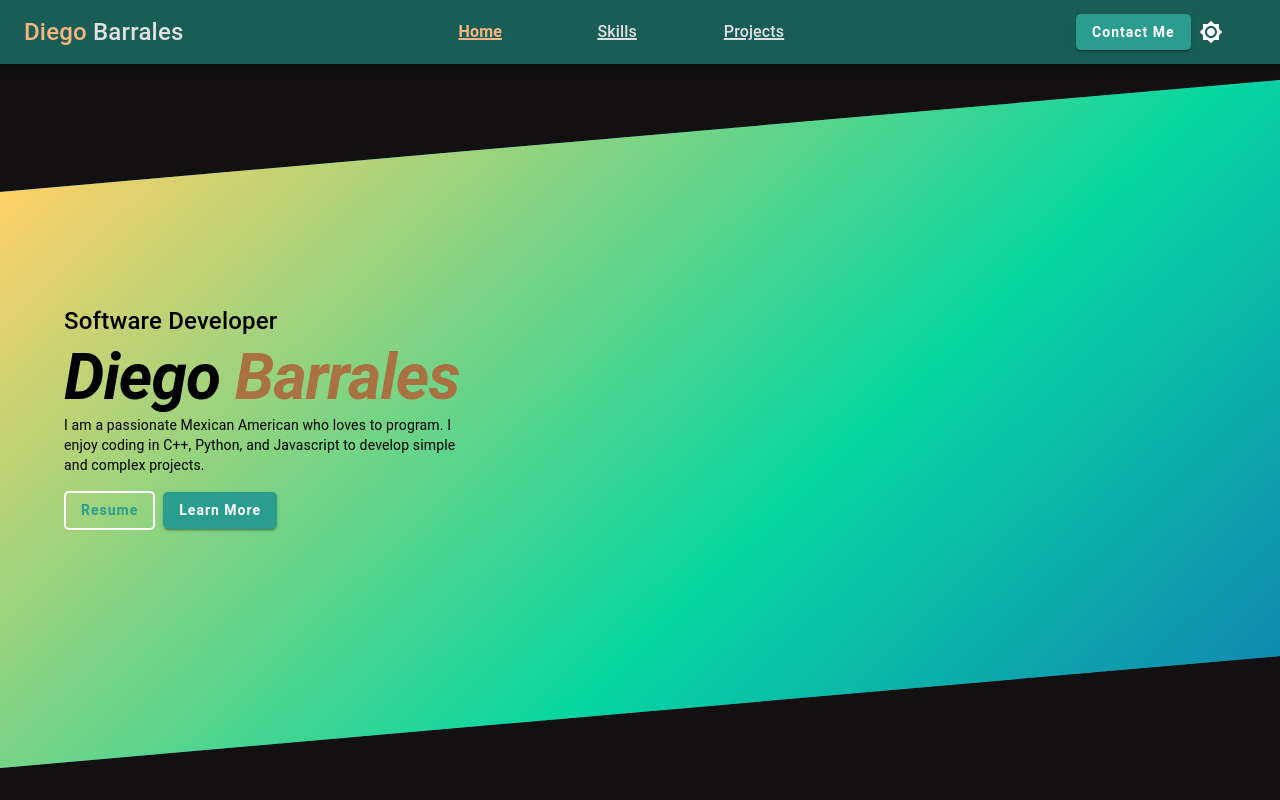
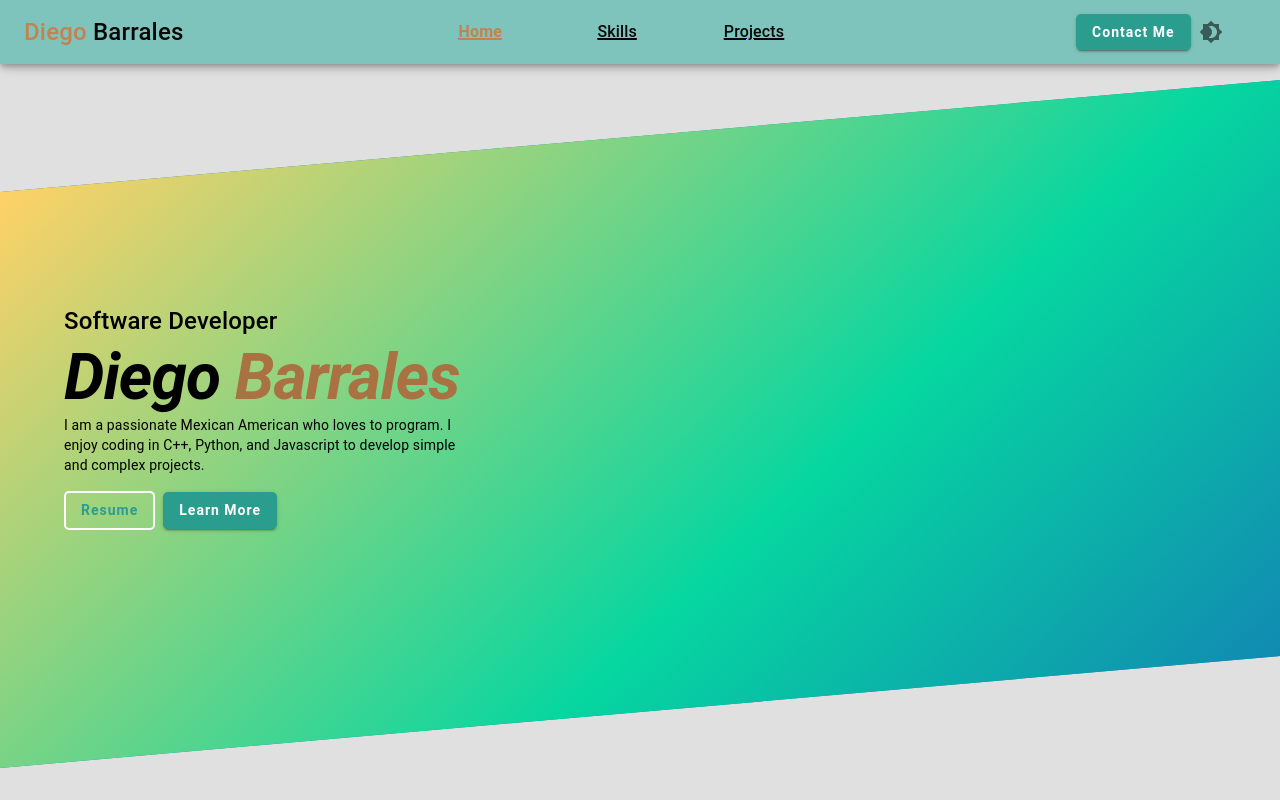
Before and after one commit to barrales-d/portfolio, a React (Create React App) app: page /#/ in a window 1280 px wide. Shown: the top 800 px of the page. Built offline with nearby package versions, Linux system fonts and the light colour scheme.

Commit message:
Determine theme on System Preferences

```diff
--- a/src/theme.js
+++ b/src/theme.js
@@ -1,5 +1,5 @@
 import { createTheme } from '@mui/material';
-import { createContext, useMemo, useState } from 'react';
+import { createContext, useLayoutEffect, useMemo, useState } from 'react';
 
 export const colorpalette = (mode) => {
   if (mode === 'dark') {
@@ -225,7 +225,23 @@ const themeSettings = (mode) => {
 export const ThemeContext = createContext();
 
 export const useMode = () => {
-  const [isDarkMode, setIsDarkMode] = useState(true);
+  const [isDarkMode, setIsDarkMode] = useState(false);
+
+  const prefersDark = window.matchMedia('(prefers-color-scheme: dark)').matches;
+  const prefersLight = window.matchMedia('(prefers-color-scheme: light)').matches;
+  const prefersNotSet = window.matchMedia('(prefers-color-scheme: no-preference)').matches;
+
+  useLayoutEffect(() => {
+    if (prefersDark) {
+      setIsDarkMode(true);
+    }
+    if (prefersLight) {
+      setIsDarkMode(false);
+    }
+    if (prefersNotSet) {
+      setIsDarkMode(true);
+    }
+  }, [prefersDark, prefersLight, prefersNotSet]);
 
   const toggleTheme = () => {
     setIsDarkMode(!isDarkMode);
```
